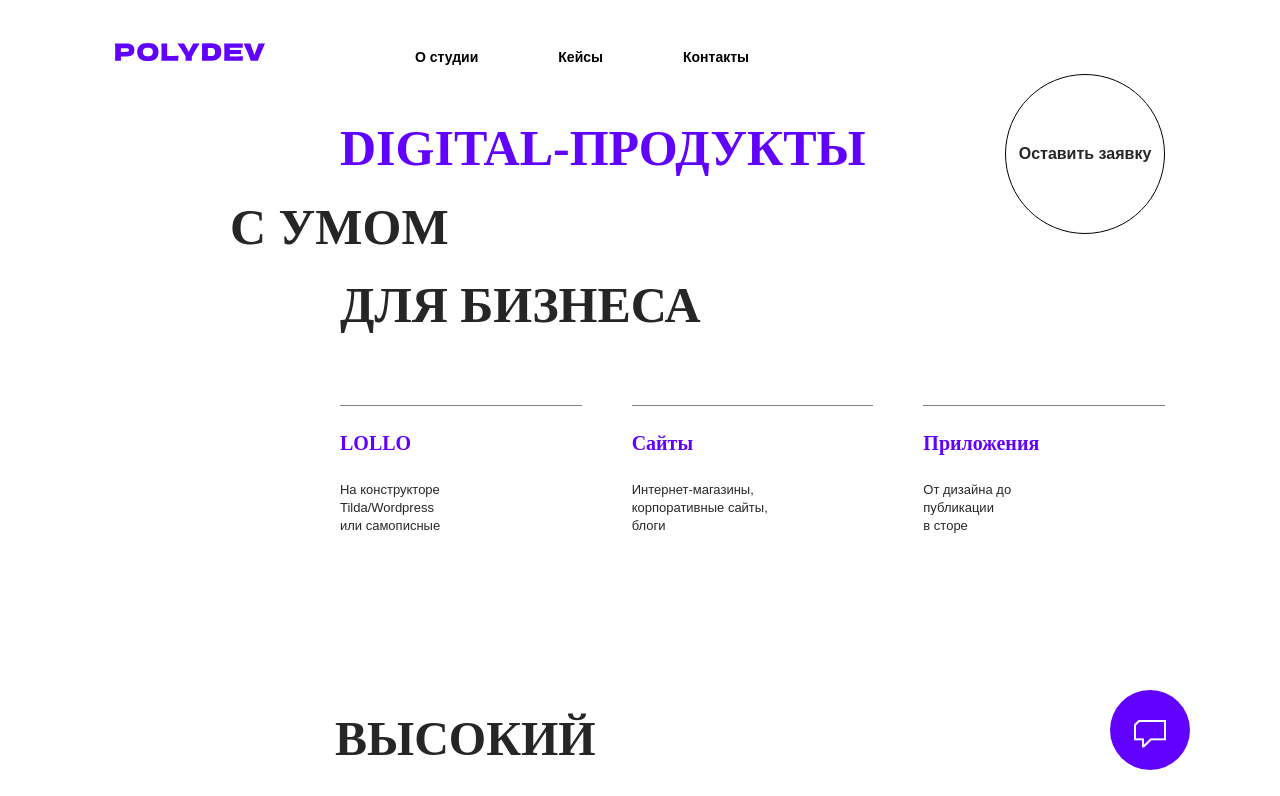
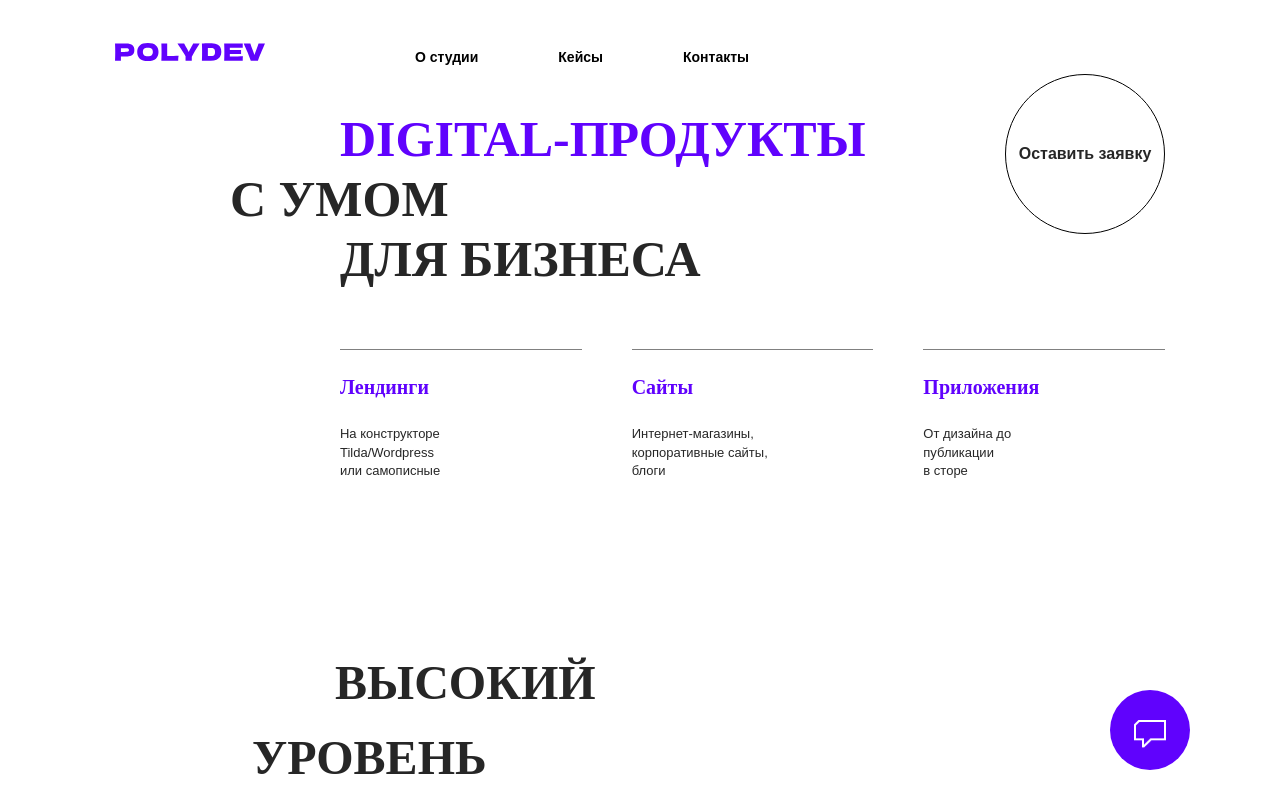
Before and after one commit to adisovaa/Polydev, a React (Create React App) app: page / in a window 1280 px wide. Shown: the top 796 px of the page. Built offline with nearby package versions, Linux system fonts and the light colour scheme; a web font is replaced by a local one.

Commit message:
adaptive

```diff
--- a/src/component/heading/Heading.css
+++ b/src/component/heading/Heading.css
@@ -22,6 +22,7 @@
     font-family: "ALS Gorizont Expanded";
     text-transform: uppercase;
     text-align: left;
+    line-height: 1.2;
 }
 
 .heading_text span {
--- a/src/component/heading/Heading.jsx
+++ b/src/component/heading/Heading.jsx
@@ -19,7 +19,7 @@ const Heading = () => {
 
                 <div className="blocks">
                     <div className="block">
-                        <h4>LOLLO</h4>
+                        <h4>Лендинги</h4>
                         <p>На конструкторе Tilda/Wordpress <br/> или самописные</p>
                     </div>
 
```
